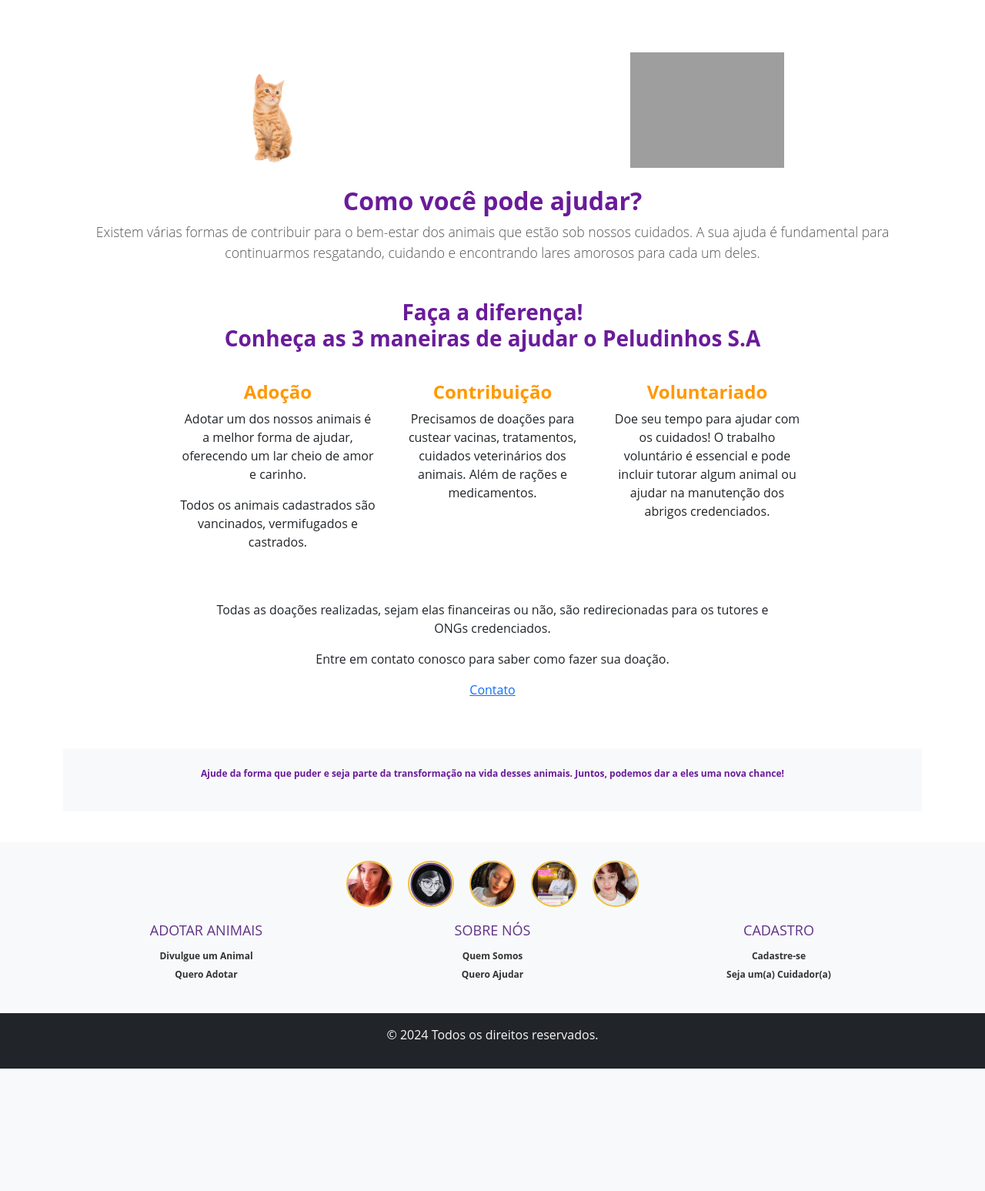
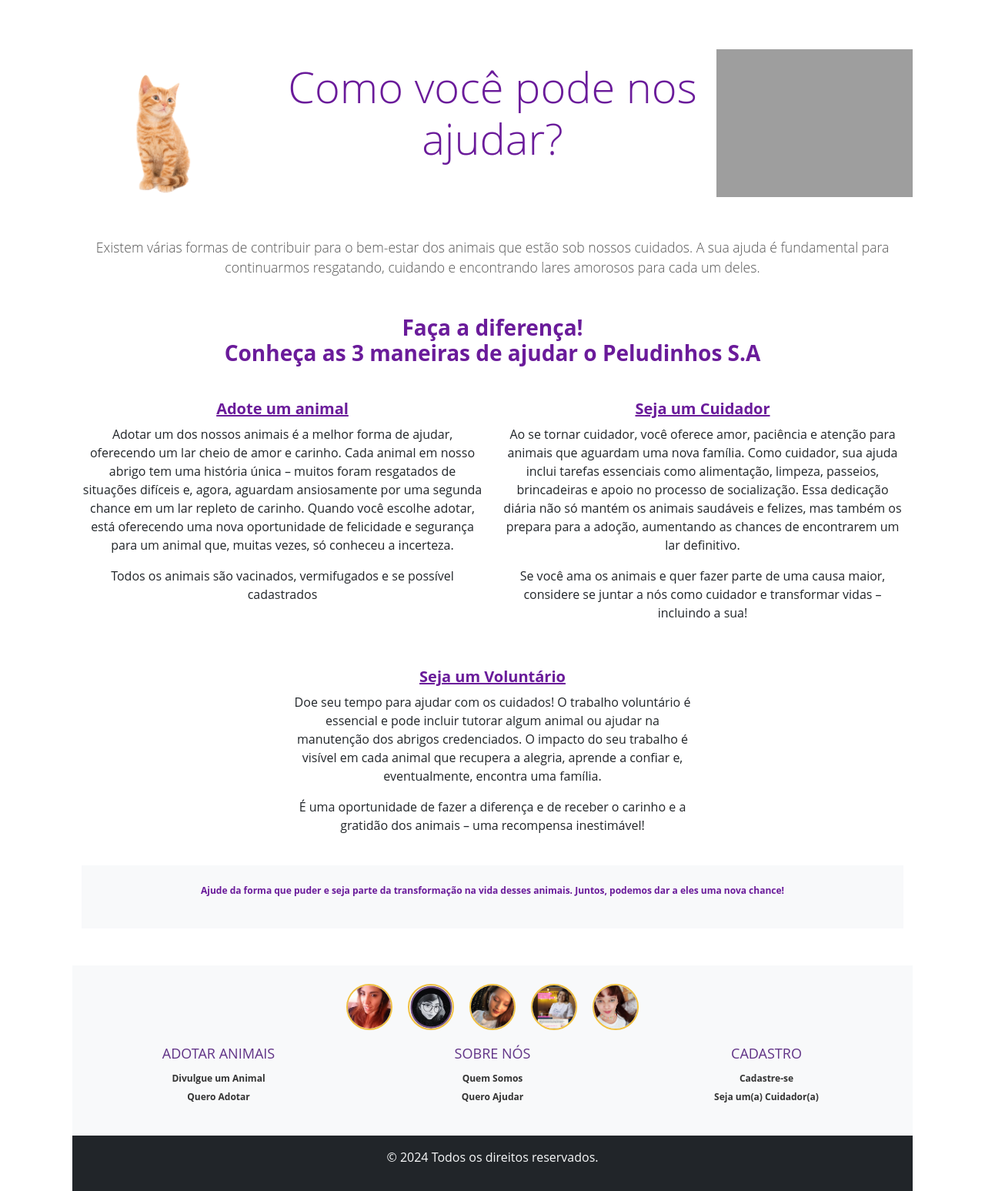
Before and after one commit to liviaboscolo/ProjetoFinal_SquadSarahGilbert, a Django app: page /quero-ajudar in a window 1280 px wide. Shown: the part 80-1627 px from the top of the page at 77% size. Before the commit the page ends 1468 px from the top, so only its background shows below. Run offline with Django 4.2, Linux system fonts and the light colour scheme; grey boxes are pictures that could not be loaded.

Commit message:
alteração arquivos sobre_nos.html e css e como_ajudar html e css

```diff
--- a/projeto_abrigo_animal/animais/templates/quero_ajudar.html
+++ b/projeto_abrigo_animal/animais/templates/quero_ajudar.html
@@ -6,45 +6,48 @@
 {% endblock %}
 
 {% block content %}
-<div class="container text-center my-5">
-    <div class="row">
-        <div class="col-md-6 text-center">
-            <img src="{% static 'images/cat7.png' %}" alt="Gato" class="img-fluid animal-img">
+<div class="container text-center">
+    <div class="row align-items-center">
+        <!-- Imagem do lado esquerdo -->
+        <div class="col-3 d-none d-md-block">
+            <img src="{% static 'images/cat7.png' %}" class="animal-img img-fluid" alt="Animal 1">
         </div>
-        <div class="col-md-6 text-center">
-            <img src="{% static 'images/golden.png' %}" alt="Cachorro" class="img-fluid animal-img">
+
+        <!-- Título centralizado -->
+        <div class="col-6">
+            <h2 class="display-4">Como você pode nos ajudar?</h2>
+        </div>
+
+        <!-- Imagem do lado direito -->
+        <div class="col-3 d-none d-md-block">
+            <img src="{% static 'images/golden.png' %}" class="animal-img img-fluid" alt="Animal 2">
         </div>
     </div>
-    <h2 class="mt-4">Como você pode ajudar?</h2>
+        <!-- Espaço vazio abaixo do título -->
+        <div class="col-6"></div>
+<div class="container text-center my-5">
     <p class="lead">Existem várias formas de contribuir para o bem-estar dos animais que estão sob nossos cuidados. A sua ajuda é fundamental para continuarmos resgatando, cuidando e encontrando lares amorosos para cada um deles.</p>
 </div>
 
 <div class="container text-center my-5">
     <h3>Faça a diferença!<br>Conheça as 3 maneiras de ajudar o Peludinhos S.A</h3>
     <div class="row justify-content-center mt-4">
-        <div class="col-md-3 col-sm-6 mb-4">
-            <h4>Adoção</h4>
-            <p>Adotar um dos nossos animais é a melhor forma de ajudar, oferecendo um lar cheio de amor e carinho.</p>
-            <p>Todos os animais cadastrados são vancinados, vermifugados e castrados.</p>
+        <div class="col-md-6 col-sm-6 mb-4">
+            <h4><a href="{% url 'home' %}"class="custom-link fs-5">Adote um animal</a></h4>
+            <p>Adotar um dos nossos animais é a melhor forma de ajudar, oferecendo um lar cheio de amor e carinho. Cada animal em nosso abrigo tem uma história única – muitos foram resgatados de situações difíceis e, agora, aguardam ansiosamente por uma segunda chance em um lar repleto de carinho. Quando você escolhe adotar, está oferecendo uma nova oportunidade de felicidade e segurança para um animal que, muitas vezes, só conheceu a incerteza.</p>
+            <p>Todos os animais são vacinados, vermifugados e se possível cadastrados</p>
         </div>
-        <div class="col-md-3 col-sm-6 mb-4">
-            <h4>Contribuição</h4>
-            <p>Precisamos de doações para custear vacinas, tratamentos, cuidados veterinários dos animais. Além de rações e medicamentos.</p>
+        <div class="col-md-6 col-sm-6 mb-4">
+            <h4><a href="{% url 'solicitacao_cuidador' %}"class="custom-link fs-5">Seja um Cuidador</a></h4>
+            <p>Ao se tornar cuidador, você oferece amor, paciência e atenção para animais que aguardam uma nova família. Como cuidador, sua ajuda inclui tarefas essenciais como alimentação, limpeza, passeios, brincadeiras e apoio no processo de socialização. Essa dedicação diária não só mantém os animais saudáveis e felizes, mas também os prepara para a adoção, aumentando as chances de encontrarem um lar definitivo.</p>
+            <p>Se você ama os animais e quer fazer parte de uma causa maior, considere se juntar a nós como cuidador e transformar vidas – incluindo a sua!</p>
         </div>
-        <div class="col-md-3 col-sm-6 mb-4">
-            <h4>Voluntariado</h4>
-            <p>Doe seu tempo para ajudar com os cuidados! O trabalho voluntário é essencial e pode incluir tutorar algum animal ou ajudar na manutenção dos abrigos credenciados.</p>
+        <div class="col-md-6 col-sm-6 mb-4">
+            <h4><a href="{% url 'solicitacao_voluntario' %}"class="custom-link fs-5">Seja um Voluntário</a></h4>
+            <p>Doe seu tempo para ajudar com os cuidados! O trabalho voluntário é essencial e pode incluir tutorar algum animal ou ajudar na manutenção dos abrigos credenciados. O impacto do seu trabalho é visível em cada animal que recupera a alegria, aprende a confiar e, eventualmente, encontra uma família.</p>
+            <p>É uma oportunidade de fazer a diferença e de receber o carinho e a gratidão dos animais – uma recompensa inestimável!</p>
         </div>
     </div>
-    <div class="row justify-content-center mt-4">
-        <div class="col-md-8">
-            <p>Todas as doações realizadas, sejam elas financeiras ou não, são redirecionadas para os tutores e ONGs credenciados.</p>
-            <p>Entre em contato conosco para saber como fazer sua doação.</p>
-            <p><a href="mailto:contato@peludinhossa.com.br">Contato</a></p>
-        </div>
-    </div>
-</div>
-
 <footer class="text-center footer bg-light py-4">
     <p>Ajude da forma que puder e seja parte da transformação na vida desses animais. Juntos, podemos dar a eles uma nova chance!</p>
 </footer>
--- a/projeto_abrigo_animal/animais/templates/sobre_nos.html
+++ b/projeto_abrigo_animal/animais/templates/sobre_nos.html
@@ -8,11 +8,11 @@
 {% block content %}
 <div class="container text-center my-3">
     <h1 class="text-primary fs-4">Na Peludinhos S.A., somos apaixonados por cuidar e proteger os animais em situação de vulnerabilidade.</h1>
-    <h2 class="text-primary fs-6">Nosso abrigo é um espaço dedicado a oferecer acolhimento, amor e cuidados essenciais para pets abandonados e em risco.</h2>
+    <h2 class="text-primary fs-6">Nossa atuação é totalmente online, e nos dedicamos a oferecer acolhimento, amor e cuidados essenciais para pets abandonados e em risco, intermediando a ação de ONGs e tutores.</h2>
 
     <div class="row justify-content-center my-4">
         <div class="col-md-3">
-            <div class="p-2 bg-warning text-white rounded h-95">
+            <div class="p-2 bg-warning text-white rounded h-100">
                 <h5>MISSÃO</h5>
                 <p>Proporcionar um lar para animais em situação de vulnerabilidade.</p>
             </div>
@@ -44,7 +44,7 @@
                         <span class="text-primary">Busca:</span> Quando a adoção é confirmada e o animal passa a fazer parte do fluxo de adoção, o adotante em potencial, previamente <a href="{% url 'cadastro_pessoa' %}" class="text-primary fs-6">cadastrado</a>, navega pela página de adoção, onde encontra fotos e toda descrição do animal.
                     </li>
                     <li>
-                        <span class="text-primary">Adoção:</span> Após encontrar o seu pet ideal, o interessado preenche um formulário de intenção, que é avaliado pela equipe do Peludinhos S.A. Posteriormente é realizada uma entrevista com a nossa equipe, que caso seja positiva, é agendada uma visita e posteriormente aprovação da doação.
+                        <span class="text-primary">Adoção:</span> Após encontrar o seu pet ideal, o interessado faz uma solicitação, que é avaliada pela equipe do Peludinhos S.A. Posteriormente nossa equipe realiza uma entrevista com o adotante em potencial, caso a entrevista seja positiva, é agendada uma visita e posteriormente aprovação da doação.
                     </li>
                 </ol>
             </div>
--- a/projeto_abrigo_animal/static/css/quero_ajudar.css
+++ b/projeto_abrigo_animal/static/css/quero_ajudar.css
@@ -1,5 +1,5 @@
 .animal-img {
-    max-height: 150px;
+    max-height: 200px;
     margin-top: 20px;
 }
 
@@ -29,3 +29,6 @@ p.lead {
     color: #6a1b9a;
     font-weight: bold;
 }
+.custom-link {
+    color: #6a1b9a; /* Cor para o efeito hover */
+}
```
